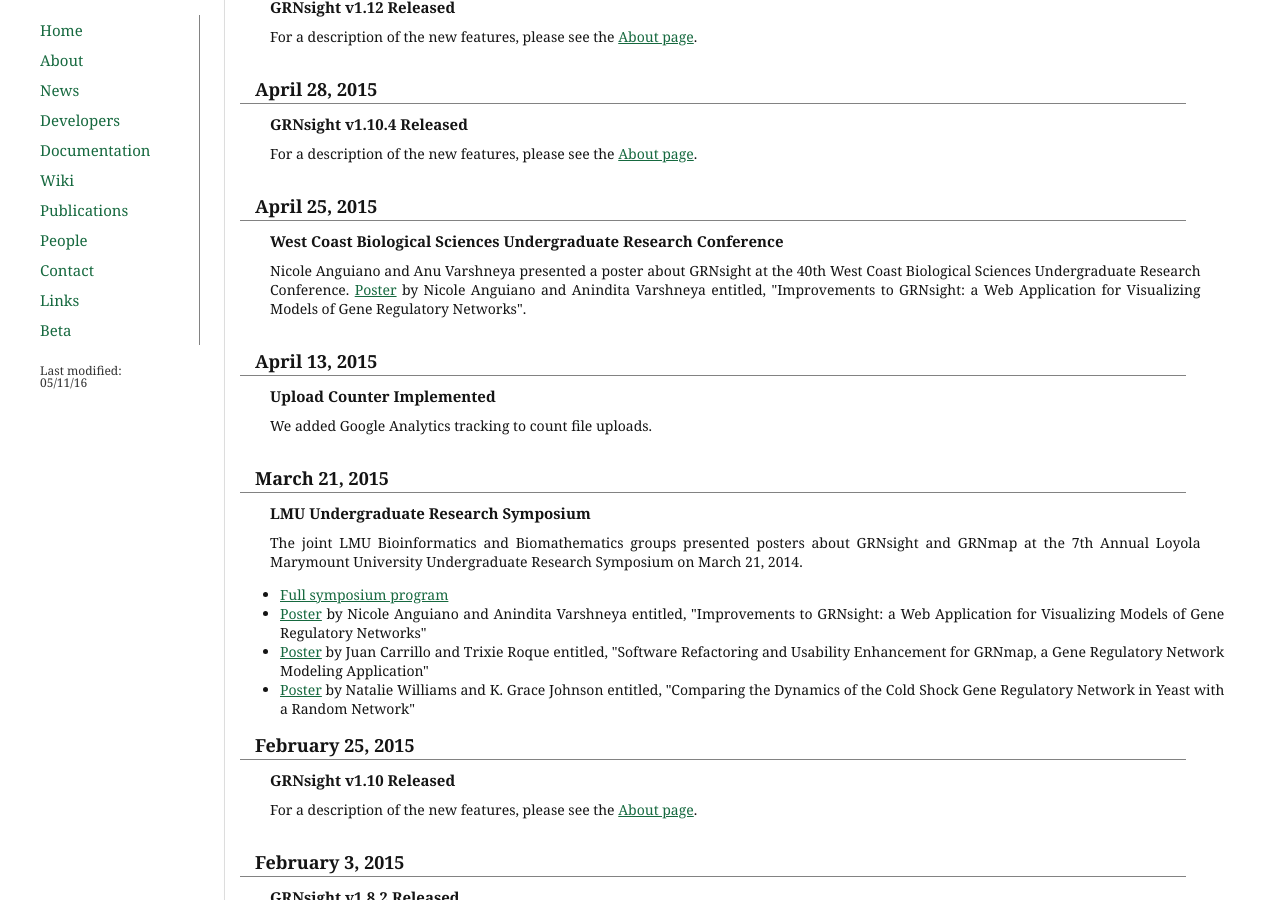
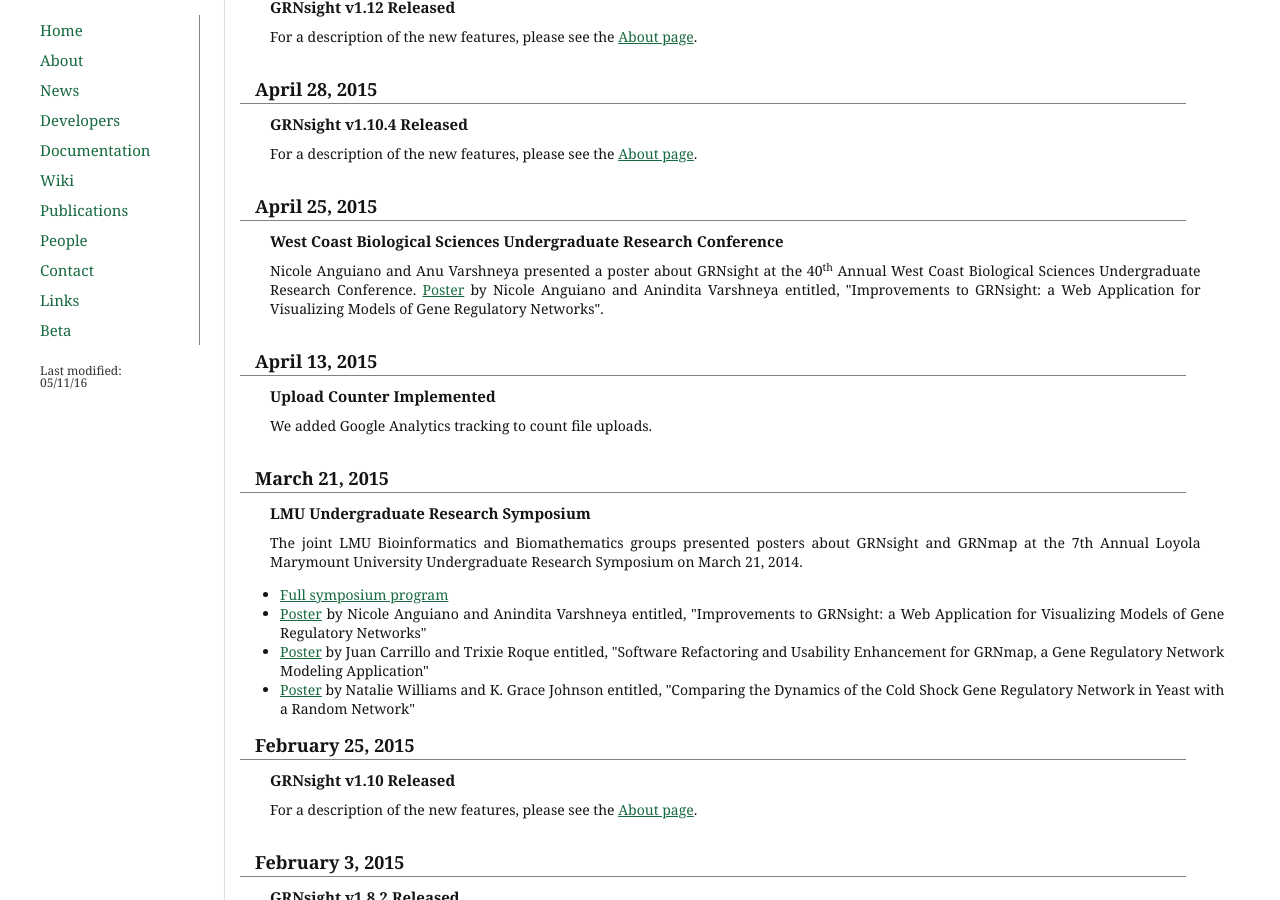
Before and after one commit to dondi/GRNsight, a Jekyll site: the page built from news.html, in a window 1280 px wide and 900 px high, scrolled down 1094 px. Built offline with Jekyll 4.4.1, drawn with Linux system fonts in a browser that asks for light colours; nearby versions of some CDN libraries.

Commit message:
modified phrasing

```diff
--- a/news.html
+++ b/news.html
@@ -60,7 +60,7 @@
 
                                 <p class="newsDate">April 25, 2015</p>
                                 <p class="newsHeader">West Coast Biological Sciences Undergraduate Research Conference</p>
-                                <p class="newsInfo">Nicole Anguiano and Anu Varshneya presented a poster about GRNsight at the 40th West Coast Biological Sciences Undergraduate Research Conference. <a href="http://www.slideshare.net/GRNsight/anguiano-varshneya-lmusymposium2015">Poster</a> by Nicole Anguiano and Anindita Varshneya entitled, "Improvements to GRNsight: a Web Application for Visualizing Models of Gene Regulatory Networks".</p>
+                                <p class="newsInfo">Nicole Anguiano and Anu Varshneya presented a poster about GRNsight at the 40<sup>th</sup> Annual West Coast Biological Sciences Undergraduate Research Conference. <a href="http://www.slideshare.net/GRNsight/anguiano-varshneya-lmusymposium2015">Poster</a> by Nicole Anguiano and Anindita Varshneya entitled, "Improvements to GRNsight: a Web Application for Visualizing Models of Gene Regulatory Networks".</p>
 
                                 <p class="newsDate">April 13, 2015</p>
                                 <p class="newsHeader">Upload Counter Implemented</p>
```
